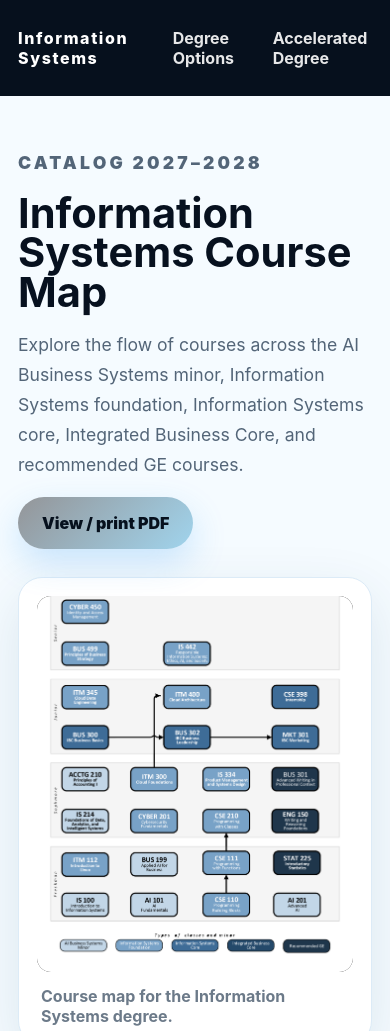
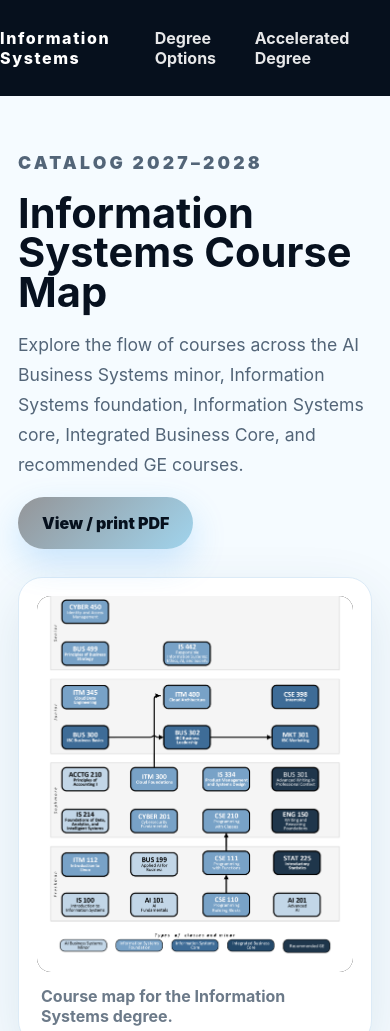
Before and after one commit to andejuli/is_landing_site, a plain HTML site: page degree-map.html in a window 390 px wide. Shown: the top 1031 px of the page. Drawn offline with Linux system fonts and the light colour scheme.

Commit message:
menu alignment

```diff
--- a/styles.css
+++ b/styles.css
@@ -232,7 +232,7 @@
 .reveal.in-view { opacity: 1; transform: none; align-self:self-start}
 
 @media (max-width: 880px) {
-  .nav { align-items: flex-start; }
+  .nav {margin: 0;}
   .nav-toggle { display: inline-flex; min-height: 42px; padding: 12px 14px 10px 14px; border-radius: 999px; border: 1px solid rgba(255,255,255,.25); background: rgba(255,255,255,.08); color: #fff; font-weight: 850; }
   .nav-links { display: none; position: absolute; right: 0; top: 78px; flex-direction: column; align-items: flex-start; width: min(280px, 80vw); padding: 18px; border-radius: 20px; background: #0b1f35; box-shadow: var(--shadow); }
   .nav-links.open, .nav-links.always-visible { display: flex; }
@@ -246,6 +246,7 @@
   .brand-mark {display: none;}
   #byuilogo {max-width: 90px;}
   .brand-text { font-size: 1rem; letter-spacing: .1em;}
+  .brand {padding-left: -5px;}
 }
 
 @media print {
```
